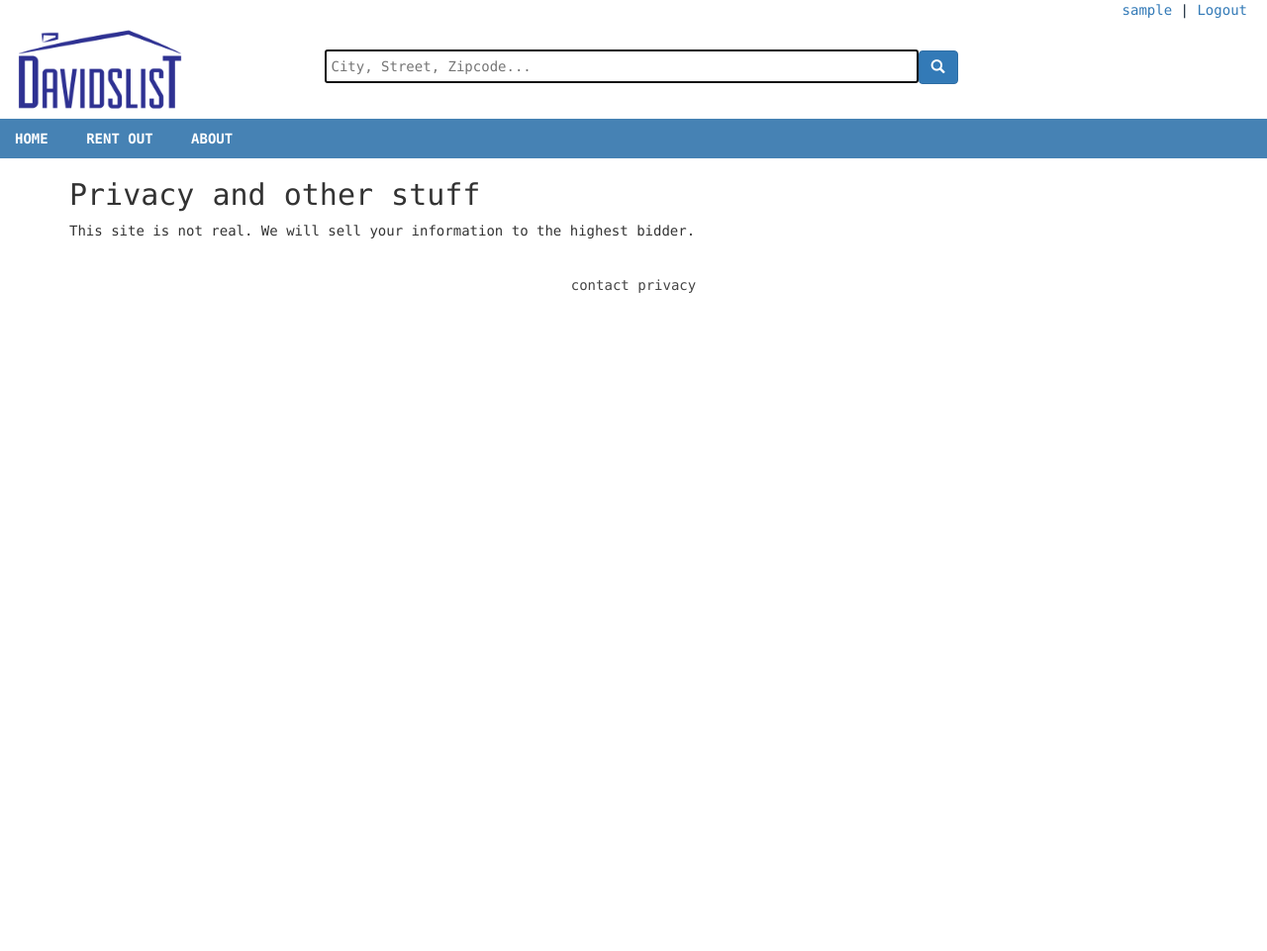
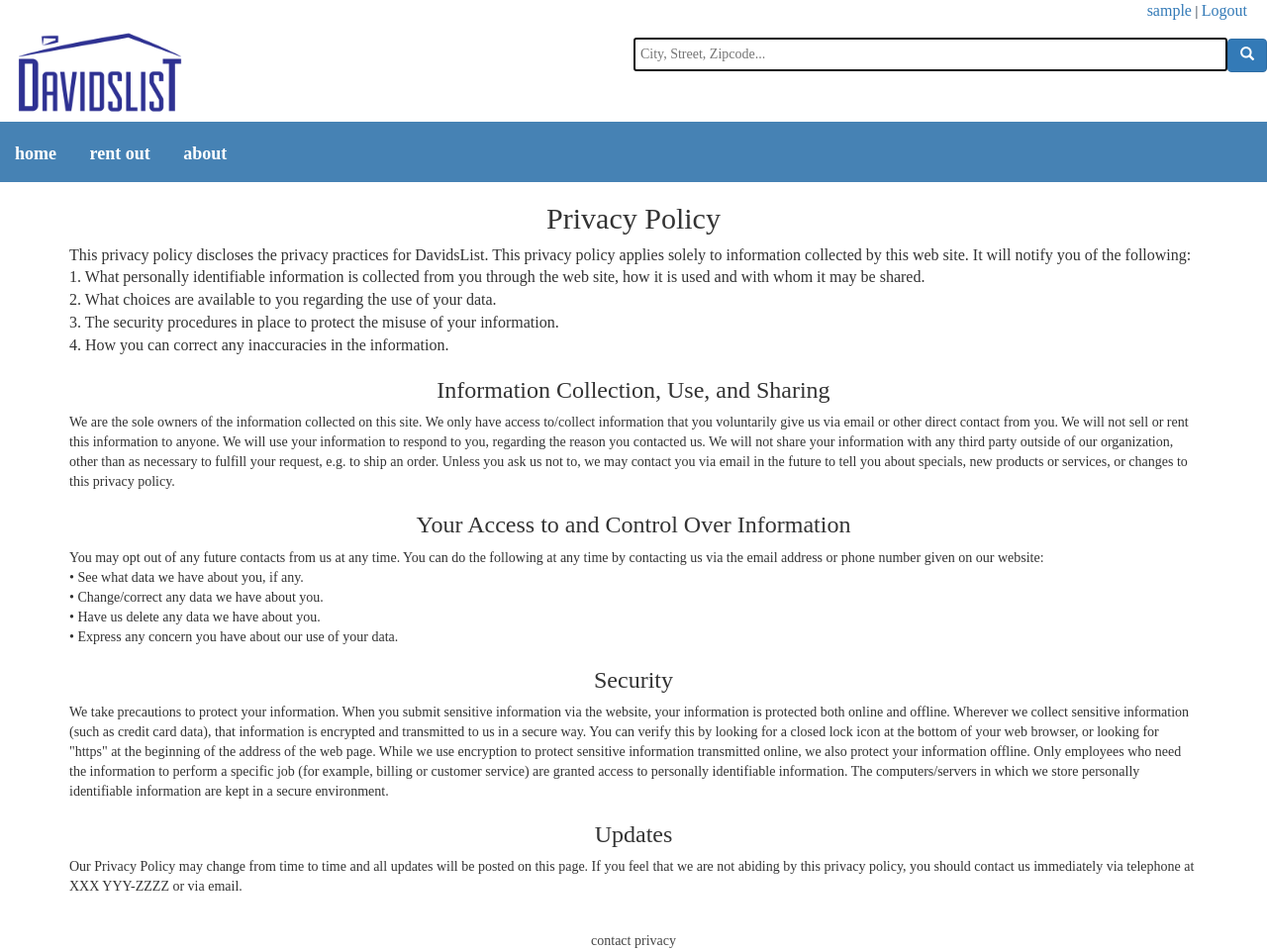
Before and after one commit to Stnguyenx3/DavidsList, a PHP site: page /info/privacy in a window 1280 px wide. Shown: the whole page at 99% size. Before the commit the page ends 296 px from the top, so only its background shows below. Run offline with PHP 8.4, Linux system fonts and the light colour scheme; the visitor is signed in with stand-in values (Sample User, id 1).

Commit message:
Changed minor details in homepage, moved search bar into nav. Added privacy policy information.

```diff
--- a/application/view/info/privacy.php
+++ b/application/view/info/privacy.php
@@ -1,4 +1,49 @@
-<div class="container" id="image-container">
-    <h2>Privacy and other stuff </h2>
-    <p>  This site is not real. We will sell your information to the highest bidder. </p>
+<div class="container privacy" id="image-container">
+    <h2 class="centered-header">Privacy Policy</h2>
+    <p>
+
+		This privacy policy discloses the privacy practices for DavidsList. This privacy policy applies solely to information collected by this web site. It will notify you of the following: <br>
+
+		1. What personally identifiable information is collected from you through the web site, how it is used and with whom it may be shared. <br>
+
+		2. What choices are available to you regarding the use of your data. <br>
+
+		3. The security procedures in place to protect the misuse of your information.<br>
+
+		4. How you can correct any inaccuracies in the information.<br>
+
+		<h3 class="centered-header">Information Collection, Use, and Sharing</h3>
+
+		We are the sole owners of the information collected on this site. We only have access to/collect information that you voluntarily give us via email or other direct contact from you. We will not sell or rent this information to anyone.
+
+		We will use your information to respond to you, regarding the reason you contacted us. We will not share your information with any third party outside of our organization, other than as necessary to fulfill your request, e.g. to ship an order.
+
+		Unless you ask us not to, we may contact you via email in the future to tell you about specials, new products or services, or changes to this privacy policy.
+
+		<h3 class="centered-header">Your Access to and Control Over Information</h3>
+
+		You may opt out of any future contacts from us at any time. You can do the following at any time by contacting us via the email address or phone number given on our website:<br>
+
+		   • See what data we have about you, if any.<br>
+
+		   • Change/correct any data we have about you.<br>
+
+		   • Have us delete any data we have about you.<br>
+
+		   • Express any concern you have about our use of your data.<br>
+
+		<h3 class="centered-header">Security</h3>
+		We take precautions to protect your information. When you submit sensitive information via the website, your information is protected both online and offline.
+
+		Wherever we collect sensitive information (such as credit card data), that information is encrypted and transmitted to us in a secure way. You can verify this by looking for a closed lock icon at the bottom of your web browser, or looking for "https" at the beginning of the address of the web page.
+
+		While we use encryption to protect sensitive information transmitted online, we also protect your information offline. Only employees who need the information to perform a specific job (for example, billing or customer service) are granted access to personally identifiable information. The computers/servers in which we store personally identifiable information are kept in a secure environment.
+
+		<h3 class="centered-header">Updates</h3>
+
+		Our Privacy Policy may change from time to time and all updates will be posted on this page.
+
+		If you feel that we are not abiding by this privacy policy, you should contact us immediately via telephone at XXX YYY-ZZZZ or via email.
+
+    </p>
 </div>
--- a/public/css/style.css
+++ b/public/css/style.css
@@ -1,11 +1,19 @@
 body,
 #content {
-	font-family: Lucida Console;
+	font-family: Casteller;
     overflow: scroll;
+}
+
+.privacy > p {
+    font-size: 16px;
 }
 
 .container {
     overflow: hidden;
+}
+
+.centered-header {
+    text-align: center;
 }
 
 .custom-border {
@@ -15,14 +23,6 @@ body,
 }
 
 .linear-gradient-bg {
-/*    background: rgba(254,254,254,1);
-    background: -moz-linear-gradient(top, rgba(254,254,254,1) 0%, rgba(226,226,226,1) 100%);
-    background: -webkit-gradient(left top, left bottom, color-stop(0%, rgba(254,254,254,1)), color-stop(100%, rgba(226,226,226,1)));
-    background: -webkit-linear-gradient(top, rgba(254,254,254,1) 0%, rgba(226,226,226,1) 100%);
-    background: -o-linear-gradient(top, rgba(254,254,254,1) 0%, rgba(226,226,226,1) 100%);
-    background: -ms-linear-gradient(top, rgba(254,254,254,1) 0%, rgba(226,226,226,1) 100%);
-    background: linear-gradient(to bottom, rgba(254,254,254,1) 0%, rgba(226,226,226,1) 100%);
-    filter: progid:DXImageTransform.Microsoft.gradient( startColorstr='#fefefe', endColorstr='#e2e2e2', GradientType=0 );*/
     background: rgba(226,226,226,1);
     background: -moz-linear-gradient(top, rgba(226,226,226,1) 0%, rgba(254,254,254,1) 100%);
     background: -webkit-gradient(left top, left bottom, color-stop(0%, rgba(226,226,226,1)), color-stop(100%, rgba(254,254,254,1)));
@@ -53,16 +53,16 @@ body,
 
 .navigation a {
     display: inline-block;
-    padding: 10px 15px;
-    font-size: 14px;
-    text-transform: uppercase;
+    padding: 15px;
+    font-size: 18px;
+    margin-top: 5px;
     font-weight: bold;
     background-color: #4682b4;
     color: #fff;
 }
 
 .navigation a:hover {
-    color: #fff;
+    background-color: #006400;
 }
 
 .user {
@@ -71,8 +71,19 @@ body,
     margin-right: 20px;
 }
 
+.user a {
+    font-size: 16px;
+}
+
+.search-button {
+    border: 3px solid #FFF;
+    border-radius: 5px;
+}
+
 #search-bar {
-    padding-top: 30px;
+    padding-top: 15px;
+    padding-bottom: 15px;
+    text-align: right;
 }
 
 #search-bar input {
```
Also changed, not shown: application/controller/users.php (+7 -0 lines), application/view/_templates/header.php (+30 -4 lines), application/view/home/index.php (+9 -9 lines), application/view/users/messages.php (added, +37 -0 lines).
